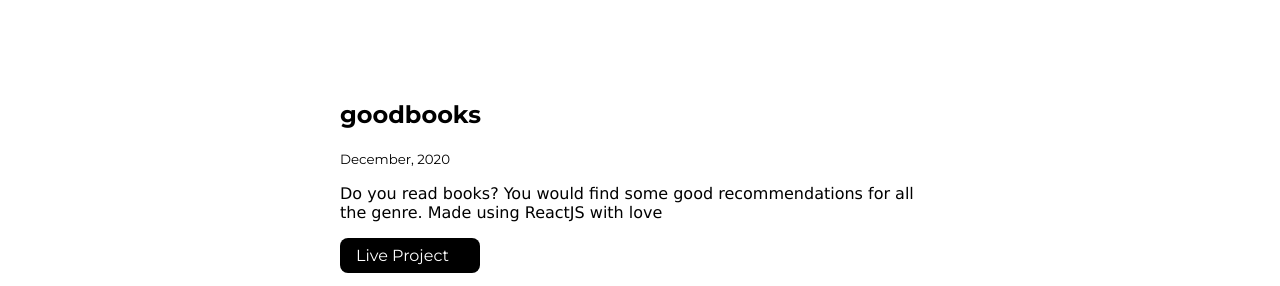
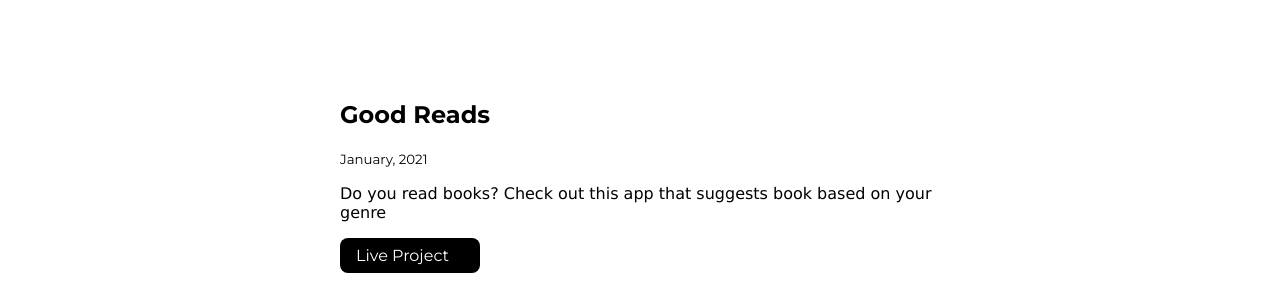
Before and after one commit to kshivam99/portfolio, a plain HTML site: page projects.html in a window 1280 px wide. Shown: the part 478-764 px from the top of the page. Drawn offline with Linux system fonts and the light colour scheme.

Commit message:
project good read

```diff
--- a/projects.html
+++ b/projects.html
@@ -37,12 +37,12 @@
 
         <li>
             <article class="showcase-list container container-center ">
-                <h1>goodbooks</h1>
-            <small>December, 2020</small>
-            <p>Do you read books? You would find some good recommendations for all the genre. Made using ReactJS with love</p>
+                <h1>Good Reads</h1>
+            <small>January, 2021</small>
+            <p>Do you read books? Check out this app that suggests book based on your genre</p>
 
-            <a class="link link-primary" href="https://hiq3h.csb.app/">Live Project</a>
-            <a class="link link-secondary" href="https://github.com/tanaypratap/neogcamp-lesson-five-assignments">View Source</a>
+            <a class="link link-primary" href="https://tggy2.csb.app/">Live Project</a>
+            <a class="link link-secondary" href="https://github.com/kshivam99/good-reads">View Source</a>
 
             </article>
 
```
